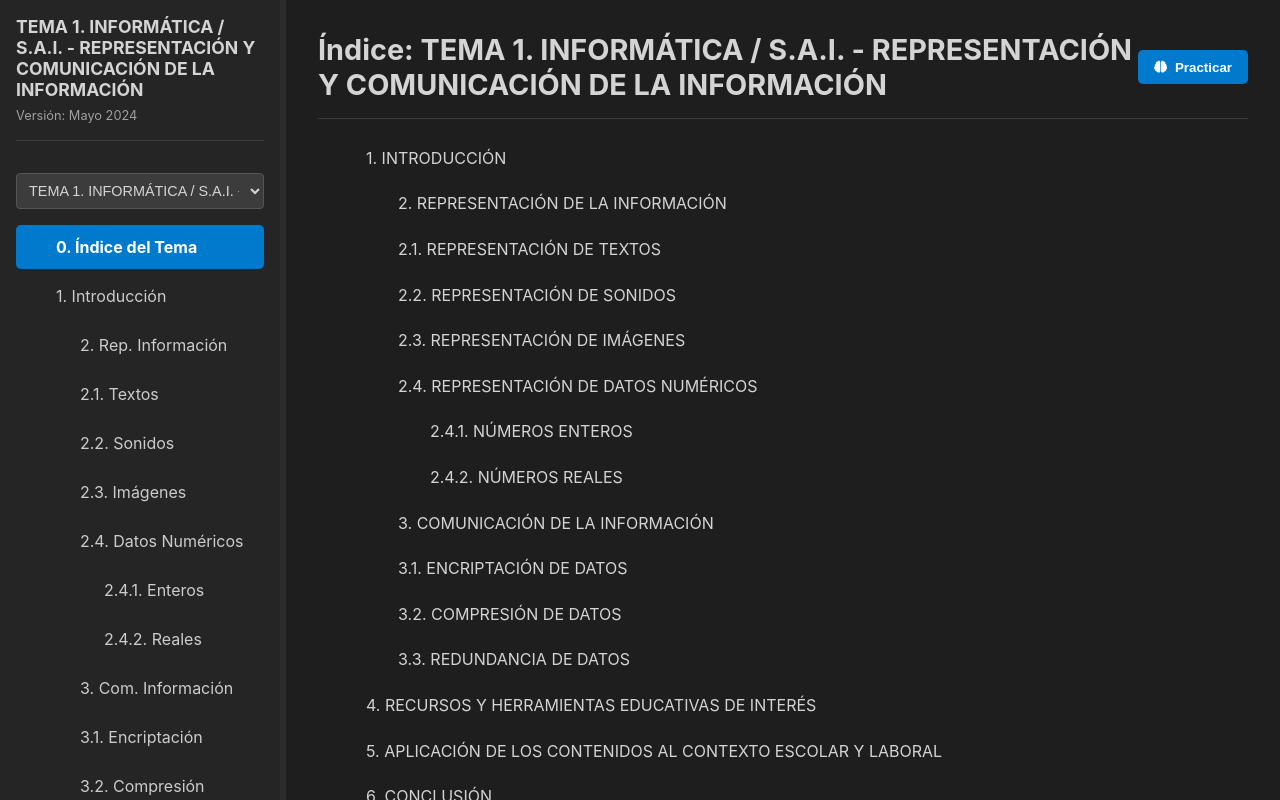
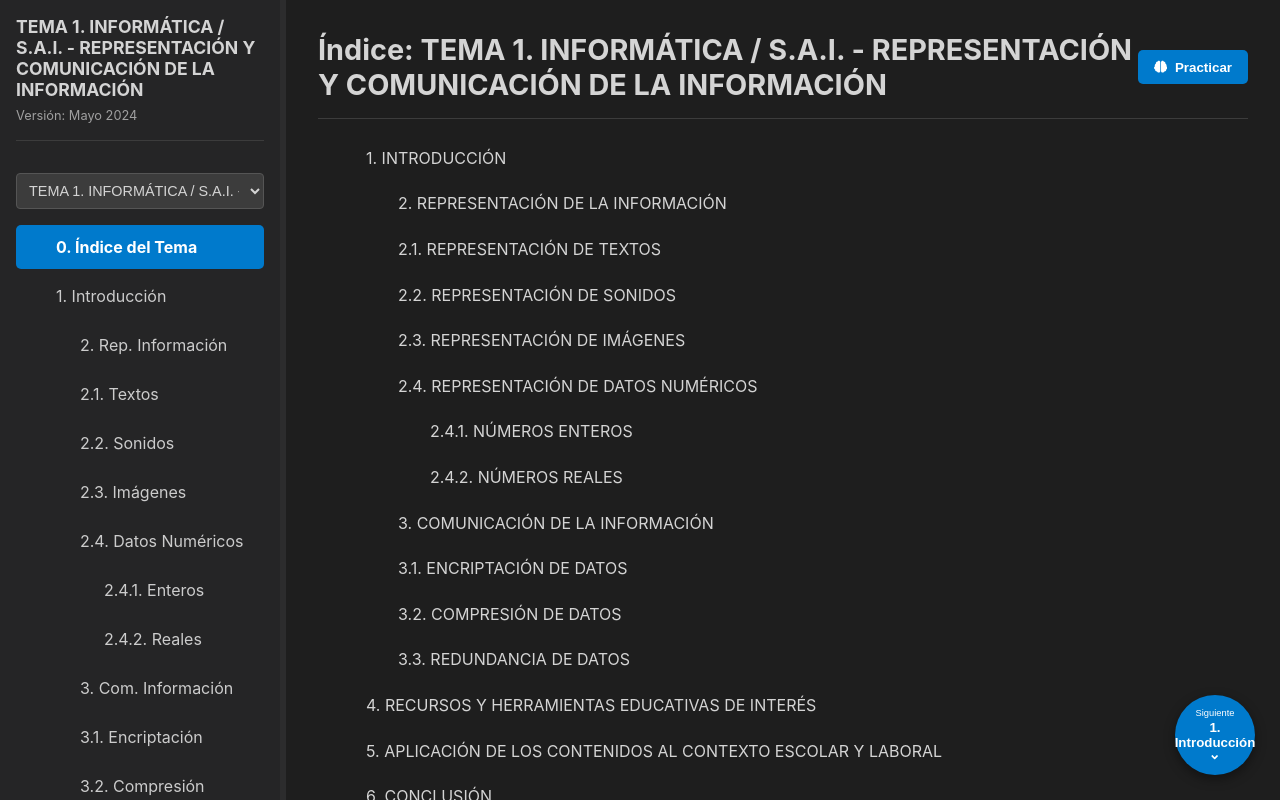
Before and after one commit to koskartoni/temario_oposiciones, a React (Vite) app: page / in a window 1280 px wide. Built offline with nearby package versions, Linux system fonts and the light colour scheme.

Commit message:
docs: botones adelante y atras

```diff
--- a/src/App.jsx
+++ b/src/App.jsx
@@ -7,6 +7,8 @@ import { allThemesData } from './data/index.js';
 import PageLayout from './components/layout/PageLayout.jsx';
 import ContentRenderer from './components/ContentRenderer.jsx';
 import IndexTrainer from './components/features/IndexTrainer.jsx';
+import Pagination from './components/common/Pagination';
+import NextSectionButton from './components/common/NextSectionButton';
 
 function App() {
   const [currentThemeIndex, setCurrentThemeIndex] = useState(0);
@@ -23,6 +25,11 @@ function App() {
   const sectionsWithIndex = [indexSection, ...currentThemeData.sections];
   const [selectedSectionId, setSelectedSectionId] = useState(indexSection.id);
   const selectedSection = sectionsWithIndex.find(s => s.id === selectedSectionId);
+  // --- NUEVO: Lógica para paginación ---
+const currentIndex = sectionsWithIndex.findIndex(s => s.id === selectedSectionId);
+const prevSection = currentIndex > 0 ? sectionsWithIndex[currentIndex - 1] : null;
+const nextSection = currentIndex < sectionsWithIndex.length - 1 ? sectionsWithIndex[currentIndex + 1] : null;
+// --- FIN NUEVO ---
 
   // Efecto para volver al índice al cambiar de tema
   useEffect(() => {
@@ -91,6 +98,10 @@ function App() {
         contentBlocks={selectedSection?.content}
         onSectionClick={handleSectionClick}
       />
+      {/* --- NUEVO: Componentes de navegación al final de la página --- */}
+<Pagination prev={prevSection} next={nextSection} onNavigate={handleSectionClick} />
+<NextSectionButton next={nextSection} onNavigate={handleSectionClick} />
+{/* --- FIN NUEVO --- */}
     </PageLayout>
   );
 }
--- /dev/null
+++ b/src/components/common/NextSectionButton.jsx
@@ -0,0 +1,20 @@
+import React from 'react';
+import { FaAngleDown } from 'react-icons/fa';
+import useNearScreen from '../../hooks/useNearScreen';
+
+const NextSectionButton = ({ next, onNavigate }) => {
+  const { isNearScreen, fromRef } = useNearScreen({ once: false });
+  return (
+    <>
+      <div ref={fromRef} style={{ height: '10px' }}></div>
+      {isNearScreen && next && (
+        <button className="next-section-btn" onClick={() => onNavigate(next.id)}>
+          <small>Siguiente</small>
+          <span>{next.shortTitle}</span>
+          <FaAngleDown />
+        </button>
+      )}
+    </>
+  );
+};
+export default NextSectionButton;
--- /dev/null
+++ b/src/components/common/Pagination.jsx
@@ -0,0 +1,29 @@
+import React from 'react';
+import { FaArrowLeft, FaArrowRight } from 'react-icons/fa';
+
+const Pagination = ({ prev, next, onNavigate }) => {
+  if (!prev && !next) return null;
+  return (
+    <div className="pagination-nav">
+      {prev ? (
+        <button onClick={() => onNavigate(prev.id)} className="pagination-btn prev">
+          <FaArrowLeft />
+          <span>
+            <small>{prev.shortTitle}</small>
+            {prev.title}
+          </span>
+        </button>
+      ) : <div /> }
+      {next && (
+        <button onClick={() => onNavigate(next.id)} className="pagination-btn next">
+          <span>
+            <small>{next.shortTitle}</small>
+            {next.title}
+          </span>
+          <FaArrowRight />
+        </button>
+      )}
+    </div>
+  );
+};
+export default Pagination;
--- /dev/null
+++ b/src/hooks/useNearScreen.jsx
@@ -0,0 +1,20 @@
+import { useEffect, useState, useRef } from 'react';
+export default function useNearScreen({ once = true } = {}) {
+  const [isNearScreen, setShow] = useState(false);
+  const fromRef = useRef(null);
+  useEffect(() => {
+    const onChange = (entries) => {
+      const el = entries[0];
+      if (el.isIntersecting) {
+        setShow(true);
+        if (once) observer.disconnect();
+      } else {
+        if (!once) setShow(false);
+      }
+    };
+    const observer = new IntersectionObserver(onChange, { rootMargin: '100px' });
+    if (fromRef.current) observer.observe(fromRef.current);
+    return () => observer.disconnect();
+  }, [once]);
+  return { isNearScreen, fromRef };
+}
--- a/src/styles/main.css
+++ b/src/styles/main.css
@@ -205,7 +205,7 @@
 /* CORRECCIÓN: Usamos Grid para alinear número y campo de texto en dos columnas */
 .trainer-item {
   display: grid;
-  grid-template-columns: 150px 1fr; /* Columna fija para el número, el resto para el contenido */
+ /* grid-template-columns: 150px 1fr; /* Columna fija para el número, el resto para el contenido */
   align-items: center;
   margin-bottom: 1rem;
   gap: 1rem;
@@ -256,3 +256,81 @@
   font-size: 0.9em;
   /* El grid layout ya se encarga de su posición, no necesita márgenes extra */
 }
+
+/* ==========================================================================
+   7. PAGINACIÓN INFERIOR
+   ========================================================================== */
+   .pagination-nav {
+    display: flex;
+    justify-content: space-between;
+    margin-top: 3rem;
+    padding-top: 1.5rem;
+    border-top: 1px solid #3c3c3c;
+    gap: 1rem;
+  }
+  .pagination-btn {
+    display: flex;
+    align-items: center;
+    gap: 1rem;
+    padding: 0.8rem 1.5rem;
+    background-color: #2d2d30;
+    color: #d4d4d4;
+    border: 1px solid #444;
+    border-radius: 8px;
+    cursor: pointer;
+    text-align: left;
+    transition: all 0.2s ease;
+    flex-basis: 48%; /* Ocupa casi la mitad del espacio */
+    max-width: 48%;
+  }
+  .pagination-btn:hover {
+    background-color: #007acc;
+    color: white;
+    border-color: #007acc;
+  }
+  .pagination-btn span {
+    display: flex;
+    flex-direction: column;
+    overflow: hidden;
+    text-overflow: ellipsis;
+    white-space: nowrap;
+  }
+  .pagination-btn small {
+    font-size: 0.8em;
+    opacity: 0.7;
+    margin-bottom: 0.2rem;
+  }
+  .pagination-btn.next {
+    text-align: right;
+    justify-content: flex-end;
+  }
+
+  /* ==========================================================================
+     8. BOTÓN FLOTANTE DE SCROLL
+     ========================================================================== */
+  .next-section-btn {
+    position: fixed;
+    bottom: 25px;
+    right: 25px;
+    z-index: 500;
+    display: flex;
+    flex-direction: column;
+    align-items: center;
+    justify-content: center;
+    padding: 0.8rem;
+    background-color: #007acc;
+    color: white;
+    border: none;
+    border-radius: 50%;
+    width: 80px;
+    height: 80px;
+    cursor: pointer;
+    box-shadow: 0 4px 12px rgba(0,0,0,0.4);
+    animation: fadeIn 0.5s ease;
+  }
+  @keyframes fadeIn {
+    from { opacity: 0; transform: translateY(20px); }
+    to { opacity: 1; transform: translateY(0); }
+  }
+  .next-section-btn small { font-size: 0.7em; }
+  .next-section-btn span { font-size: 1em; font-weight: bold; margin: 2px 0; }
```
